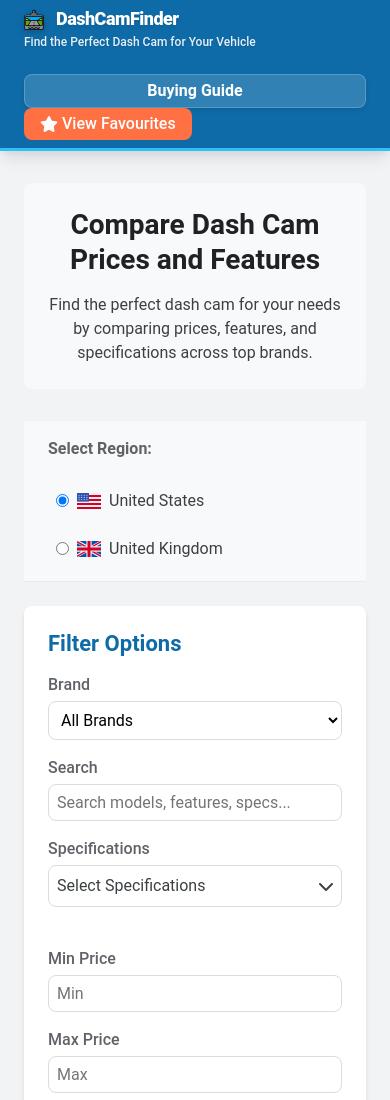
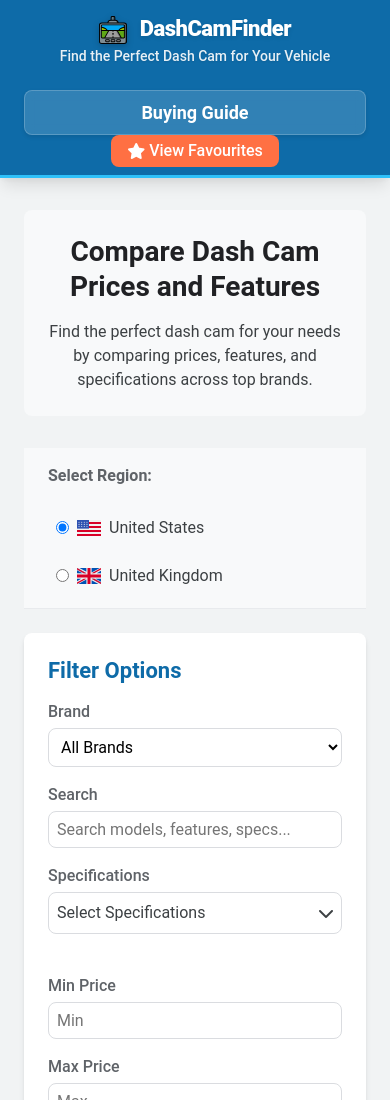
Before and after one commit to tomwcodes/dashcamfinder, a website with bundled scripts: page index.html in a window 390 px wide. Shown: the top 1100 px of the page. Built offline with nearby package versions, Linux system fonts and the light colour scheme.

Commit message:
header on mobiles

```diff
--- a/styles/main.css
+++ b/styles/main.css
@@ -415,13 +415,13 @@ button.disabled:hover, .button.disabled:hover {
 }
 
 .dashcam-icon svg {
-  width: 24px;
-  height: 24px;
+  width: 32px;
+  height: 32px;
   filter: drop-shadow(0 2px 3px rgba(0,0,0,0.2));
 }
 
 .logo h1 {
-  font-size: var(--font-size-2xl);
+  font-size: var(--font-size-3xl);
   margin-bottom: var(--space-xs);
   font-weight: 800;
   letter-spacing: -0.5px;
@@ -442,7 +442,7 @@ button.disabled:hover, .button.disabled:hover {
 }
 
 .logo h2 {
-  font-size: var(--font-size-sm);
+  font-size: var(--font-size-md);
   font-weight: 500;
   color: rgba(255, 255, 255, 0.9);
   margin-bottom: 0;
@@ -1147,17 +1147,18 @@ button.disabled:hover, .button.disabled:hover {
 
   .site-header .container {
     flex-direction: column;
-    align-items: flex-start;
+    align-items: center;
   }
 
   .logo {
     margin-bottom: var(--space-md);
+    text-align: center;
   }
 
   .site-nav {
     margin-top: var(--space-md);
     width: 100%;
-    justify-content: flex-start;
+    justify-content: center;
   }
 
   .filter-controls {
@@ -1190,32 +1191,35 @@ button.disabled:hover, .button.disabled:hover {
 @media (max-width: 576px) {
   .site-header {
     padding: var(--space-sm) 0;
+    padding-top: 15px;
   }
 
   .dashcam-icon svg {
-    width: 20px;
-    height: 20px;
+    width: 28px;
+    height: 28px;
   }
 
   .logo h1 {
-    font-size: var(--font-size-xl);
+    font-size: var(--font-size-2xl);
   }
 
   .logo h2 {
-    font-size: var(--font-size-xs);
+    font-size: var(--font-size-sm);
   }
 
   .site-nav {
     flex-direction: column;
     gap: var(--space-sm);
     margin-top: var(--space-sm);
+    align-items: center;
   }
 
   .nav-link {
     display: block;
     width: 100%;
     text-align: center;
-    padding: var(--space-xs) var(--space-sm);
+    padding: var(--space-sm) var(--space-md);
+    font-size: var(--font-size-lg);
   }
 
   .results-header {
```
Also changed, not shown: memory.md (+2 -0 lines), todolist.md (+2 -0 lines).
